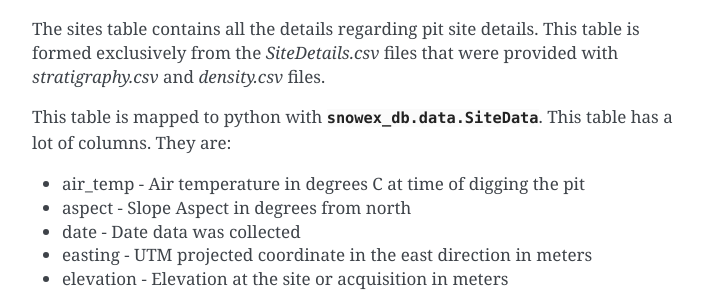
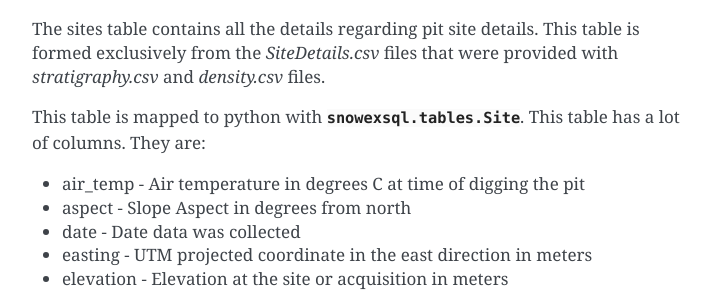
Before and after one commit to SnowEx/snowex_db, a Sphinx documentation site: the page built from docs/database_structure.rst, in a window 1280 px wide and 900 px high, scrolled down 3516 px. Shown: the part 151-445 px from the top of the window, without its empty margins (388-1110 px from the left). Built offline with Sphinx 7.4.7, drawn with Linux system fonts in a browser that asks for light colours; pages that are not in the unit, such as notebooks, are missing from menus.

Commit message:
updated snowex_db.data.SiteData to snowexsql.tables.Site

```diff
--- a/docs/database_structure.rst
+++ b/docs/database_structure.rst
@@ -160,7 +160,7 @@ The sites table contains all the details regarding pit site details. This
 table is formed exclusively from the `SiteDetails.csv` files that were provided
 with `stratigraphy.csv` and `density.csv` files.
 
-This table is mapped to python with :class:`snowex_db.data.SiteData`.
+This table is mapped to python with :class:`snowexsql.tables.Site`.
 This table has a lot of columns. They are:
 
 * air_temp - Air temperature in degrees C at time of digging the pit
```
